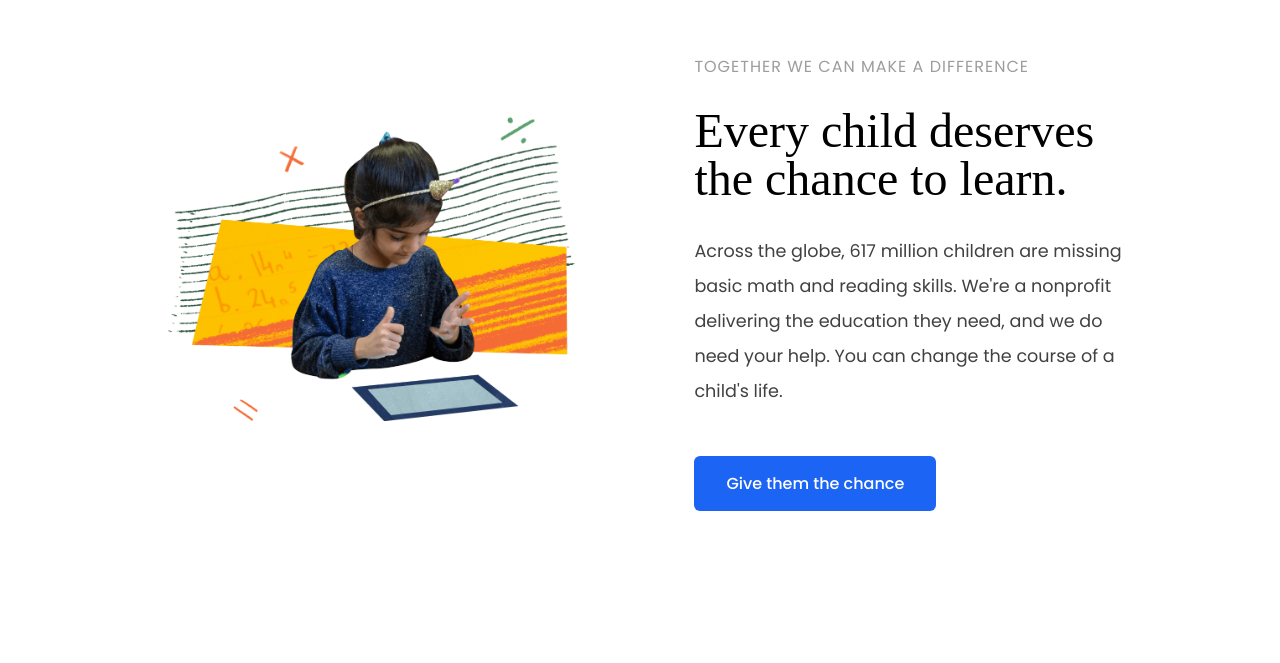
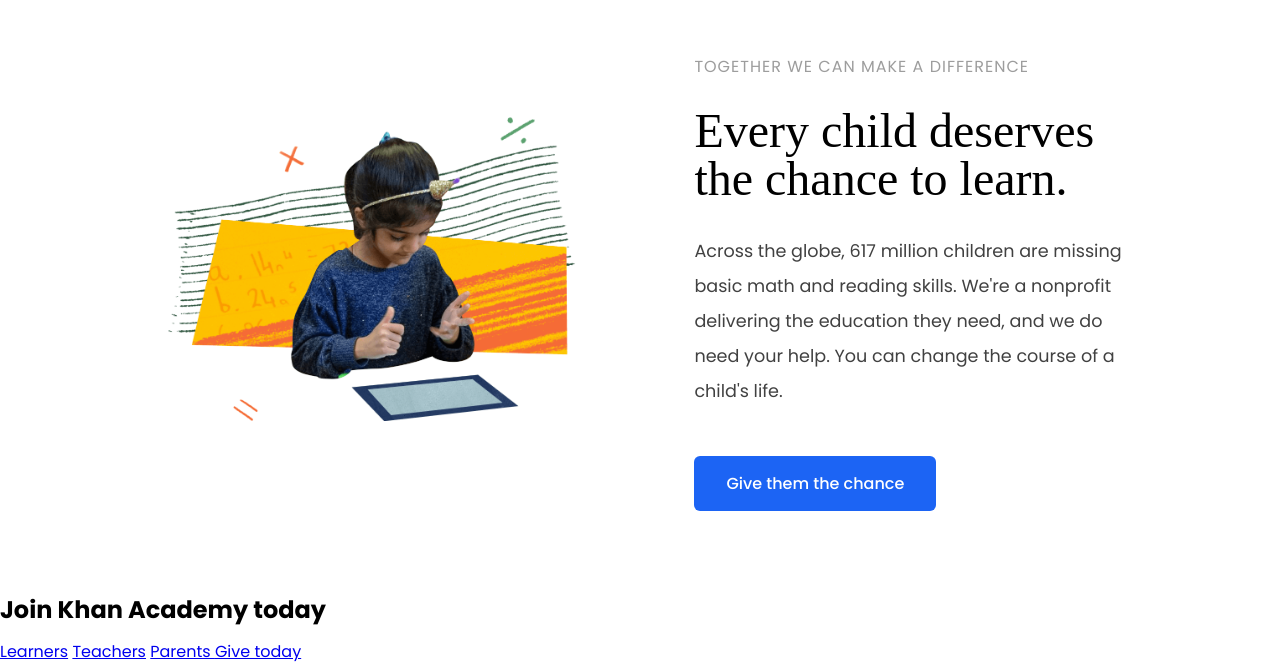
Before and after one commit to SouravsGithub/layout2, a plain HTML site: page index.html in a window 1280 px wide. Shown: the part 3464-4127 px from the top of the page. Before the commit the page ends 4060 px from the top, so only its background shows below. Drawn offline with Linux system fonts and the light colour scheme; a script that the page names is missing.

Commit message:
wrote the html for the seventh section

```diff
--- a/index.html
+++ b/index.html
@@ -204,6 +204,15 @@
         </div>
       </div>
     </section>
+    <section class="seventh">
+      <h2>Join Khan Academy today</h2>
+      <div class="some-links">
+        <a href="#">Learners</a>
+        <a href="#">Teachers</a>
+        <a href="#">Parents </a>
+        <a href="#">Give today</a>
+      </div>
+    </section>
     <script type="text/javascript" src="js/main.js"></script>
   </body>
 </html>
```
